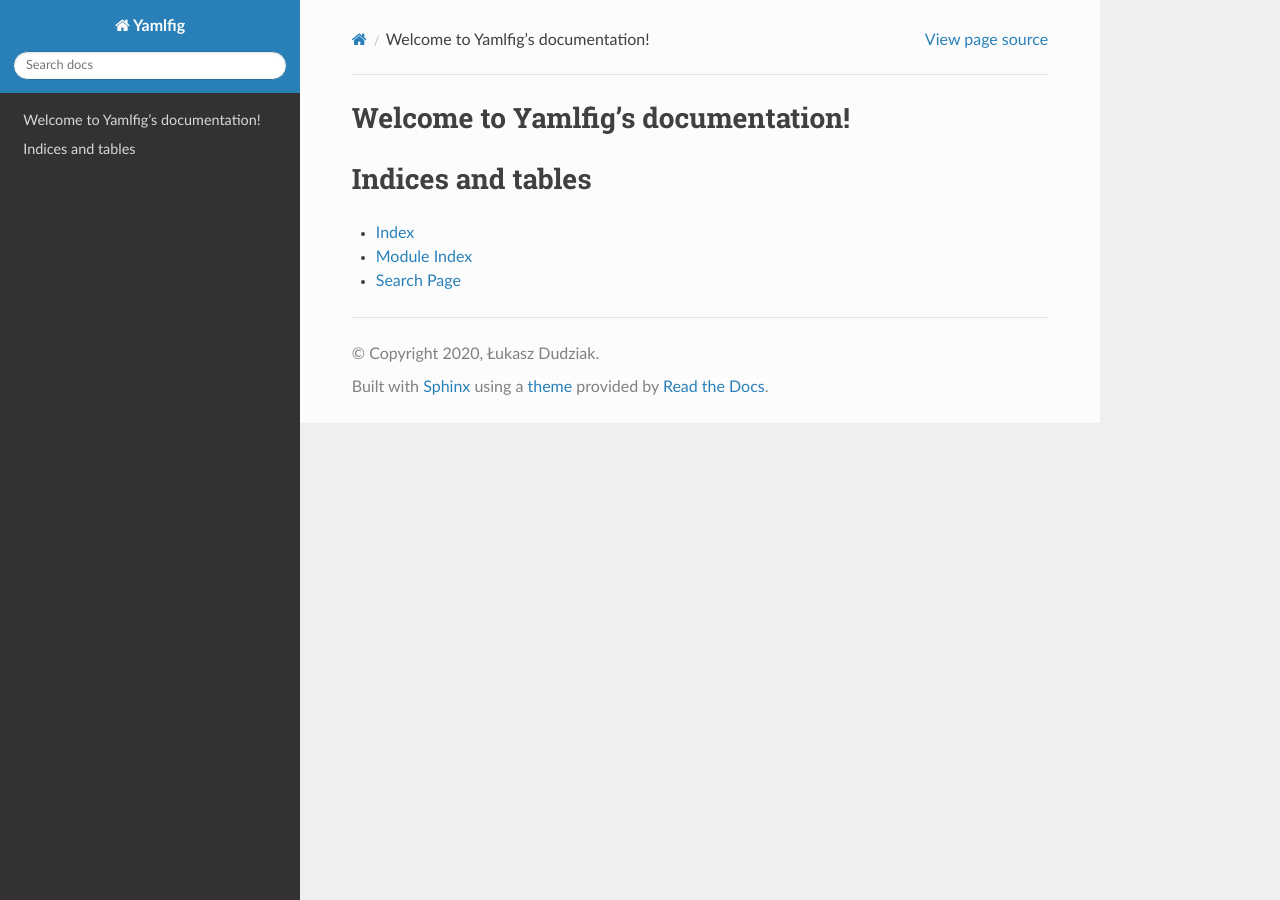
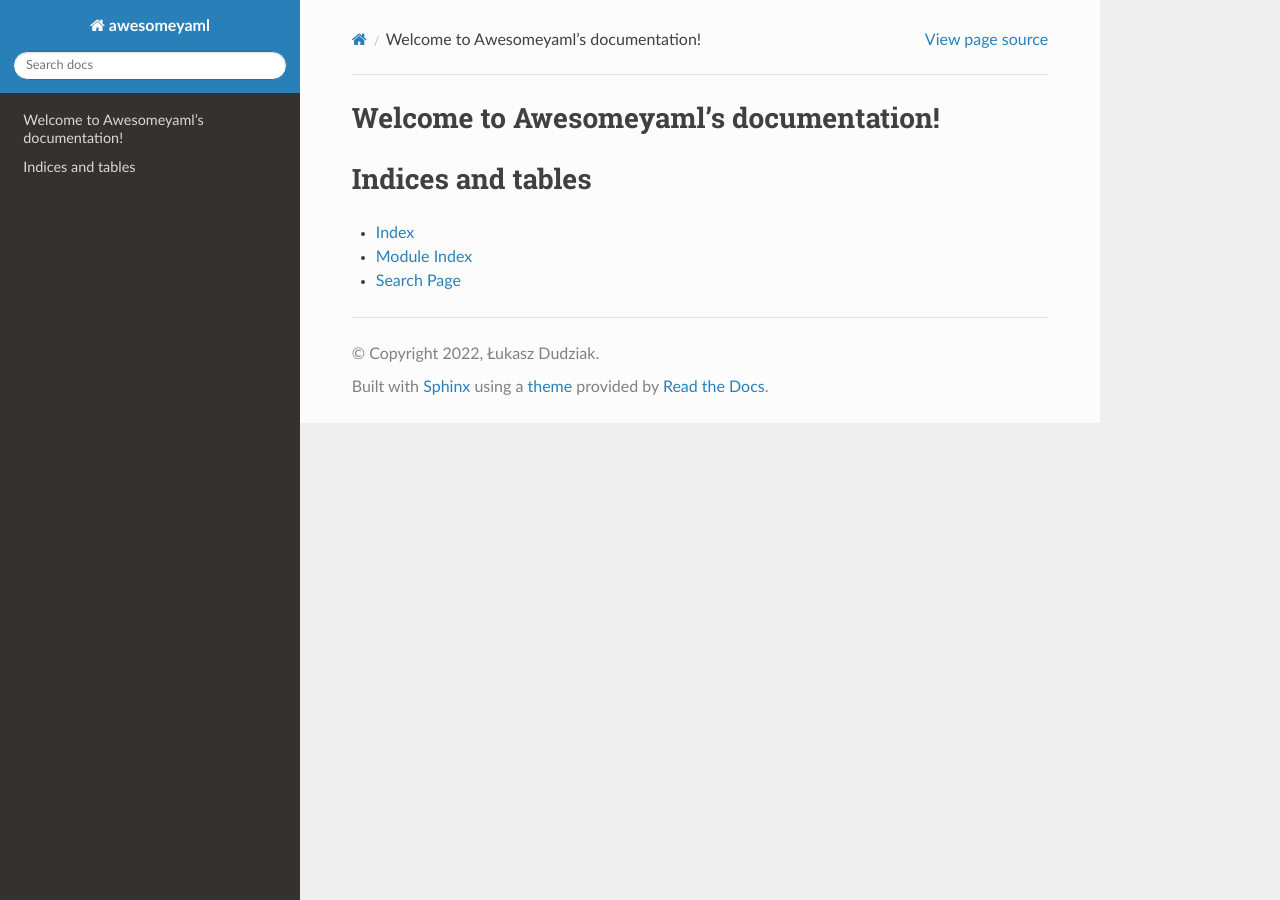
Before and after one commit to SamsungLabs/awesomeyaml, a Sphinx documentation site: the page built from docs/source/index.rst, in a window 1280 px wide. Built offline with Sphinx 7.4.7 and the Read the Docs theme 2.0.0, drawn with Linux system fonts in a browser that asks for light colours; pages that are not in the unit, such as notebooks, are missing from menus.

Commit message:
[Misc] More name changes

```diff
--- a/docs/source/conf.py
+++ b/docs/source/conf.py
@@ -17,8 +17,8 @@
 
 # -- Project information -----------------------------------------------------
 
-project = 'Yamlfig'
-copyright = '2020, Łukasz Dudziak'
+project = 'awesomeyaml'
+copyright = '2022, Łukasz Dudziak'
 author = 'Łukasz Dudziak'
 
 # The full version, including alpha/beta/rc tags
--- a/docs/source/index.rst
+++ b/docs/source/index.rst
@@ -1,4 +1,4 @@
-Welcome to Yamlfig's documentation!
+Welcome to Awesomeyaml's documentation!
 ===================================
 
 .. toctree::
```
Also changed, not shown: README.md (+5 -5 lines).
